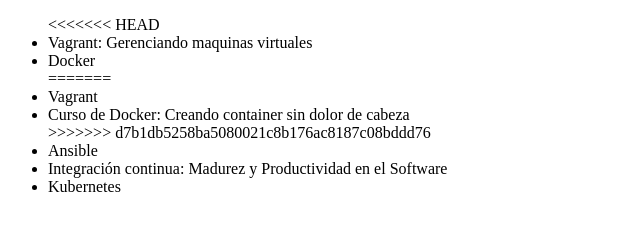
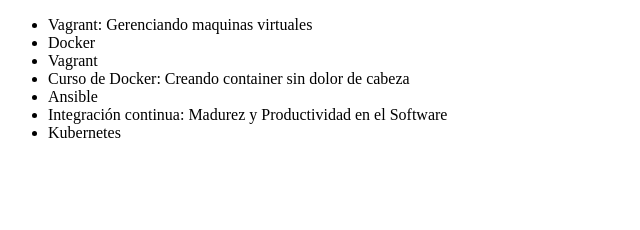
Before and after one commit to JSiekavizza/alura-git, a plain HTML site: page index.html in a window 1280 px wide. Shown: the whole page, without its empty margins (0-640 px from the left). Drawn offline with Linux system fonts and the light colour scheme.

Commit message:
Guardando cambios

```diff
--- a/index.html
+++ b/index.html
@@ -6,13 +6,10 @@
 </head>
 <body>
      <ul>
-<<<<<<< HEAD
          <li> Vagrant: Gerenciando maquinas virtuales </li>
          <li> Docker </li>
-=======
          <li> Vagrant </li>
          <li> Curso de Docker: Creando container sin dolor de cabeza</li>
->>>>>>> d7b1db5258ba5080021c8b176ac8187c08bddd76
          <li> Ansible </li>
          <li> Integración continua: Madurez y Productividad en el Software </li>
          <li>Kubernetes</li>
```
